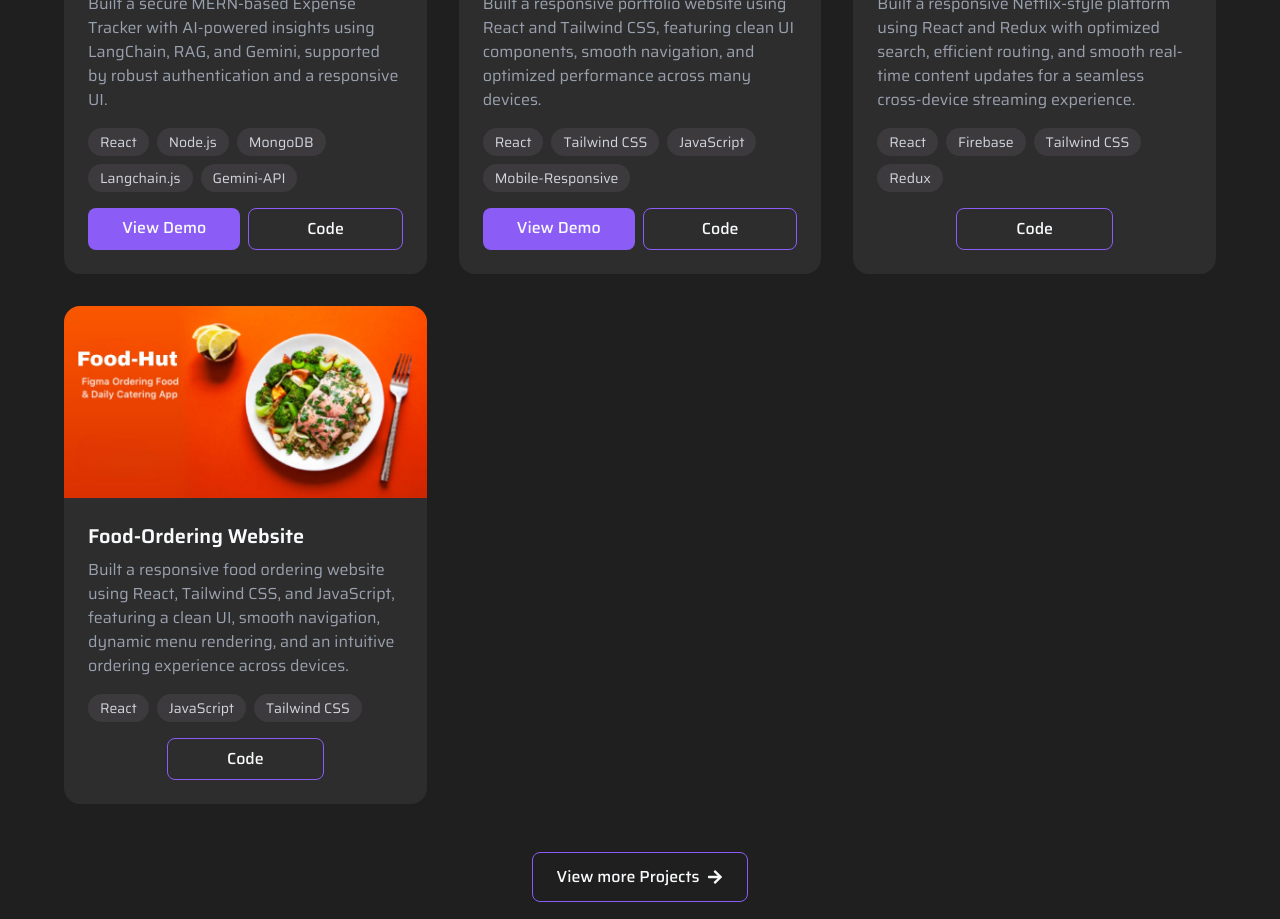
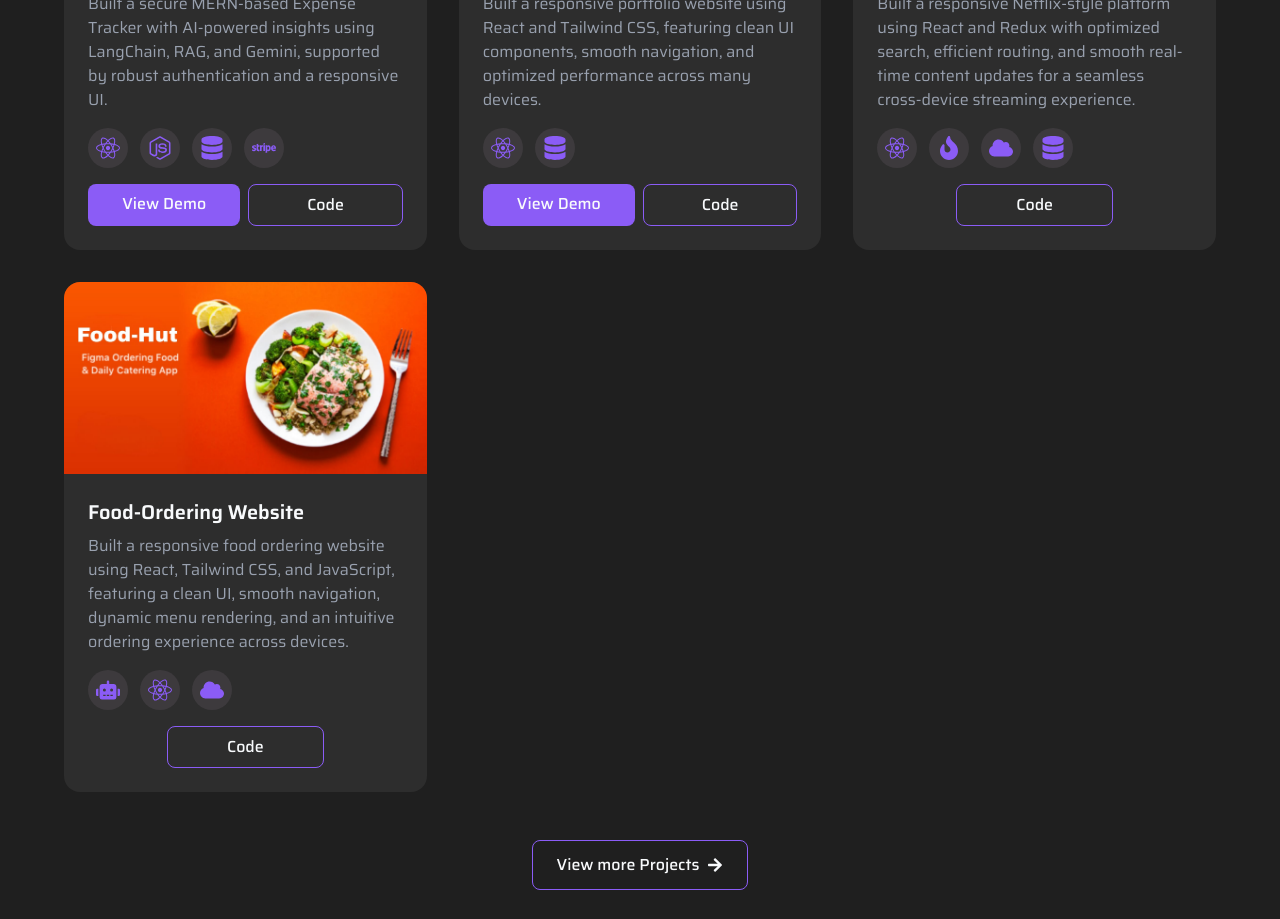
Before and after one commit to Vishal34sd/New-Portfolio-Website, a React (Vite) app: page / in a window 1280 px wide. Shown: the part 3500-4419 px from the top of the page. Built offline with nearby package versions, Linux system fonts and the light colour scheme.

Commit message:
completed

```diff
--- a/src/assets/assets.js
+++ b/src/assets/assets.js
@@ -47,7 +47,7 @@ export const skills = [
     title: 'Backend Development',
     icon: FaServer,
     description: 'Creating robust server-side applications and RESTful APIs.',
-    tags: ['Node.js', 'Express' , "Restfull API's"]
+    tags: ['Node.js', 'Express' , "Restful API's"]
   },
   {
     title: 'Database Management',
--- a/src/components/ProjectCard.jsx
+++ b/src/components/ProjectCard.jsx
@@ -1,17 +1,17 @@
 import React from "react";
 
-const ProjectCard = ({ title, description, image, tech , demo , code}) => {
+const ProjectCard = ({ title, description, image, tech , demo , code, icons}) => {
   return (
     <div className="bg-dark-300 rounded-2xl overflow-hidden hover:-translate-y-2 transition duration-300 cursor-pointer">
       <img src={image} alt={title} className="w-full h-48 object-cover" />
       <div className="p-6">
         <h3 className="text-xl font-semibold mb-2">{title}</h3>
         <p className="text-gray-400 mb-4">{description}</p>
-        <div className="flex flex-wrap gap-2 mb-4">
-          {tech.map((item, index) => (
-            <span key={index} className="px-3 py-1 bg-dark-400 rounded-full text-sm text-gray-300">
-              {item}
-            </span>
+        <div className="flex flex-wrap gap-3 mb-4">
+          {icons.map((Icon, index) => (
+            <div key={index} className="p-2 bg-dark-400 rounded-full">
+              <Icon className="w-6 h-6 text-purple" />
+            </div>
           ))}
         </div>
         <div className ="flex gap-2 justify-center">
```
